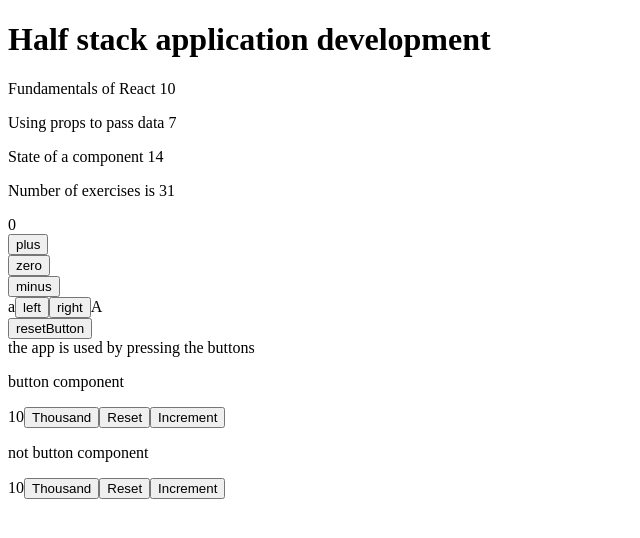
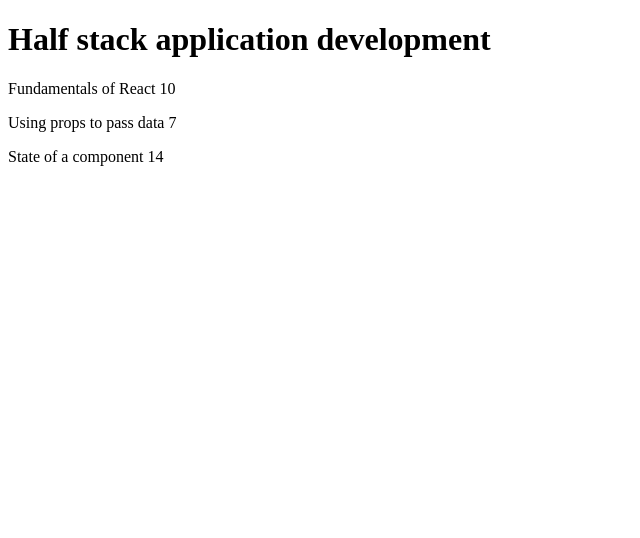
Before and after one commit to petterug/FullstackHelsinki2022, a React (Create React App) app: page / in a window 1280 px wide. Shown: the top 538 px of the page, without its empty margins (0-640 px from the left). Built offline with nearby package versions, Linux system fonts and the light colour scheme.

Commit message:
exercise 2.1

```diff
--- a/src/App.js
+++ b/src/App.js
@@ -1,17 +1,9 @@
 import React, {useState} from 'react'
 
 
-const Hello = (props) => {
-  const hello = "Hello from other component";
+const Header = ({name}) => {
   return (
-    <div>
-      <p>{hello} to {props.name} born in {props.dob}</p>
-    </div>
-  )
-}
-const Header = (props) => {
-  return (
-    <h1>{props.course['name']}</h1>
+    <h1>{name}</h1>
   )
 }
 const Parts = (props) => {
@@ -28,42 +20,22 @@
     </div>
   )
 }
+
+const Course = (props) => {
+  return (
+    <div>
+      <Header name={props.course.name} />
+      <Content course={props.course} />
+    </div>
+  )
+}
+
 const Footer = (props) => {
   return (
     <p>Number of exercises is {props.course.parts[0].exercises + props.course.parts[1].exercises + props.course.parts[2].exercises}</p>
   )
 }
 
-const Display = ({ counter }) => <div>{counter}</div>
-
-const History = (props) => {
-  if (props.allClicks.length === 0) {
-    return (
-      <div>
-        the app is used by pressing the buttons
-      </div>
-    )
-  }
-
-  return (
-
-    <div>
-      button press history: {props.allClicks.join(' ')}
-    </div>
-  )
-}
-
-const Button = ({onClick, text}) => (
-    <div>
-      <button onClick={onClick}>{text}</button>
-    </div>
-  )
-
-const Button2= ({handleClick, text}) => (
-  <button onClick={handleClick}>
-    {text}
-  </button>
-)
 
 const App = () => {
   const course = {
@@ -84,76 +56,7 @@
     ]
   }
 
-  const leftInit = 97
-  const rightInit = 65
-
-  const [counter, setCounter ] = useState(0)
-  const [left, setLeft] = useState(leftInit)
-  const [right, setRight] = useState(rightInit)
-  const [allClicks, setAll] = useState([])
-  const [value, setValue] = useState(10)
-
-  const handleLeftClick = () => {
-    setAll(allClicks.concat('L'))
-    setLeft(left + 1)
-  }
-
-  const handleRightClick = () => {
-    setAll(allClicks.concat('R'))
-    setRight(right + 1)
-  }
-
-  const resetButton = () => {
-    setLeft(leftInit)
-    setRight(rightInit)
-    setAll(allClicks.concat('S'))
-  }
-  const increaseByOne = () => setCounter(counter + 1)
-  const setToZero = () => setCounter(0)
-  const decreaseByOne = () => setCounter(counter - 1)
-
-  const setToValue = (newValue) => setValue(newValue)
-
-  return (
-    <div>
-      <Header course={course} />
-      <Content course={course} />
-      <Footer course={course} />
-
-      <div>
-        <Display counter={counter} />
-      </div>
-      <Button onClick={ increaseByOne } text={'plus'} />
-      <Button onClick={ setToZero } text={'zero'} />
-      <Button onClick={ decreaseByOne } text={'minus'} />
-
-      <div>
-        {String.fromCharCode(left)}
-        <Button2 handleClick={handleLeftClick} text ='left' />
-
-        <Button2 handleClick={handleRightClick} text ='right' />
-        {String.fromCharCode(right)}
-      </div>
-      <div>
-        <button onClick={resetButton}>resetButton</button>
-      </div>
-      <History allClicks={allClicks} />
-
-      <div>
-        <p>button component</p>
-        {value}
-        <Button2 handleClick={() => setToValue(1000)} text='Thousand' />
-        <Button2 handleClick={() => setToValue(0)} text='Reset' />
-        <Button2 handleClick={() => setToValue(value + 1)} text='Increment' />
-
-        <p>not button component</p>
-        {value}
-        <button onClick={() => setToValue(1000)}>Thousand</button>
-        <button onClick={() => setToValue(0)}>Reset</button>
-        <button onClick={() => setToValue(value + 1)}>Increment</button>
-      </div>
-
-    </div>
-  )}
+  return <Course course={course} />
+}
 
 export default App
```
